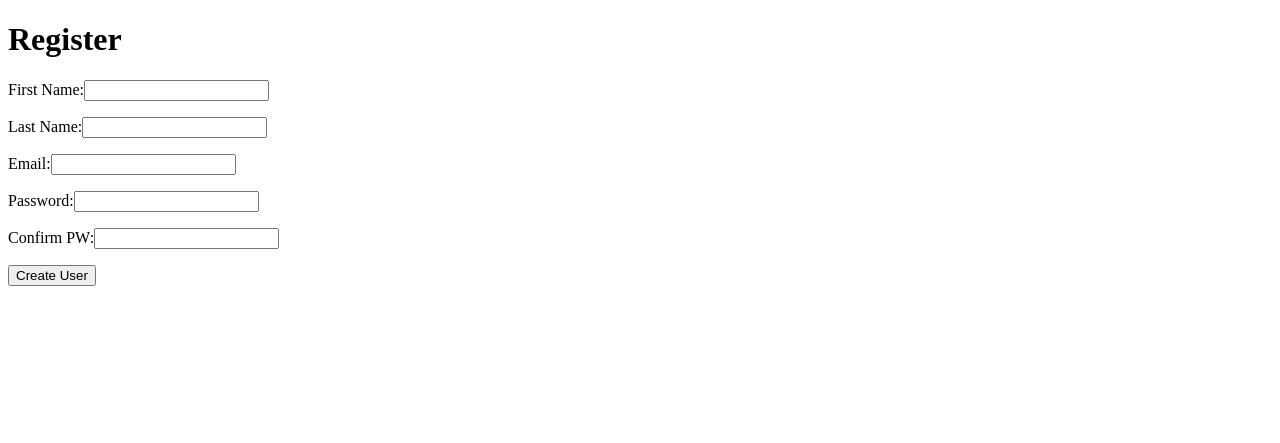
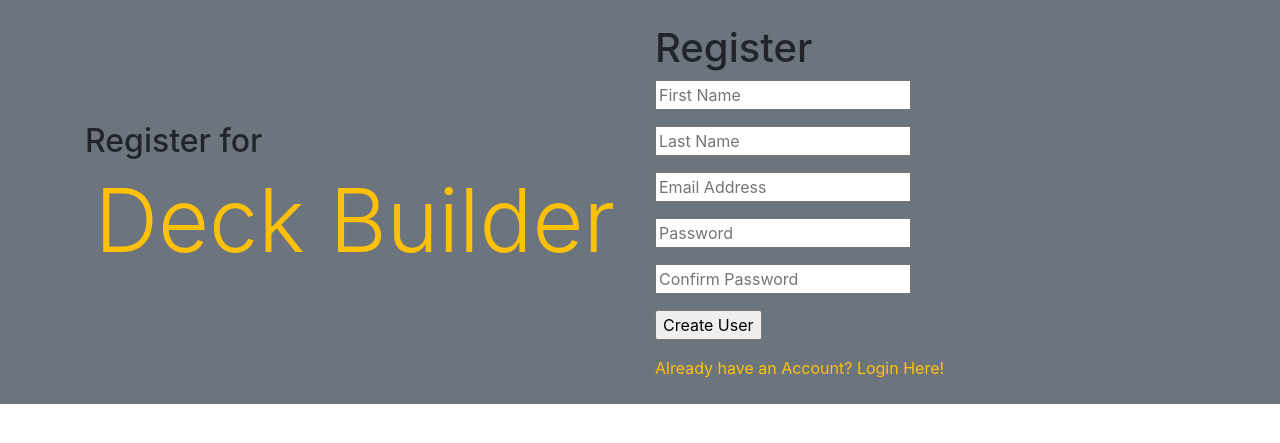
Before and after one commit to MDOlson/Deck-Builder, a Django app: page /new_register in a window 1280 px wide. Shown: the top 443 px of the page. Run offline with Django 3.2, Linux system fonts and the light colour scheme; some libraries are stand-ins or nearby versions.

Commit message:
Register and Login Pages style

```diff
--- a/deck_app/templates/register.html
+++ b/deck_app/templates/register.html
@@ -3,22 +3,34 @@
 <head>
     <meta charset="UTF-8">
     <meta name="viewport" content="width=device-width, initial-scale=1.0">
-    <title>Register</title>
+    <title>Deck Builder Register</title>
     {% load static %}
     <link rel="stylesheet" href="{% static 'style.css' %}">
+    <link rel="stylesheet" href="https://stackpath.bootstrapcdn.com/bootstrap/4.5.0/css/bootstrap.min.css" integrity="sha384-9aIt2nRpC12Uk9gS9baDl411NQApFmC26EwAOH8WgZl5MYYxFfc+NcPb1dKGj7Sk" crossorigin="anonymous">
 </head>
 <body>
-    <div class='form-box'>
-        <h1>Register</h1>
-        <form action="register" method=POST>
-            {% csrf_token %}
-            <p>First Name:<input type="text" name="fname"></p>
-            <p>Last Name:<input type="text" name="lname"></p>
-            <p>Email:<input type="text" name="email"></p>
-            <p>Password:<input type="password" name="pw"></p>
-            <p>Confirm PW:<input type="password" name="confpw"></p>
-            <p id="form-box-button"><input type="submit" value="Create User"></p>
-        </form>
+    <div class="bg-secondary p-4">
+    <div class="container">
+        <div class="row align-items-center">
+            <div class="col">
+                <h2>Register for</h2>
+                <h1 class="text-center text-warning display-2">Deck Builder</h1>
+            </div>
+            <div class="col">
+                    <h1>Register</h1>
+                    <form action="register" method=POST>
+                        {% csrf_token %}
+                        <p><input type="text" name="fname" placeholder="First Name"></p>
+                        <p><input type="text" name="lname" placeholder="Last Name"></p>
+                        <p><input type="text" name="email" placeholder="Email Address"></p>
+                        <p><input type="password" name="pw" placeholder="Password"></p>
+                        <p><input type="password" name="confpw" placeholder="Confirm Password"></p>
+                        <p id="form-box-button"><input type="submit" value="Create User"></p>
+                    </form>
+                <a class="text-warning" href="/have_account">Already have an Account? Login Here!</a>
+            </div>
+        </div>
+    </div>
     </div>
 </body>
 </html>
--- a/deck_app/urls.py
+++ b/deck_app/urls.py
@@ -6,6 +6,7 @@ urlpatterns = [
     path("register", views.register),
     path("new_register", views.new_register),
     path("login", views.login),
+    path("have_account", views.have_account),
     path("logout", views.logout),
     path("welcome", views.welcome),
     path("pick_mat", views.pick_mat),
--- a/deck_app/views.py
+++ b/deck_app/views.py
@@ -24,6 +24,9 @@ def register(request):
 
 def new_register(request):
     return render(request, 'register.html')
+
+def have_account(request):
+    return render(request, 'index.html')
 
 def login(request):
     print(request.POST)
```
Also changed, not shown: deck_app/templates/index.html (+5 -4 lines), db.sqlite3.
